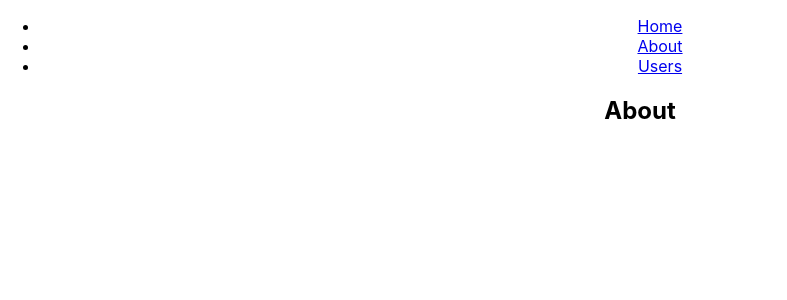
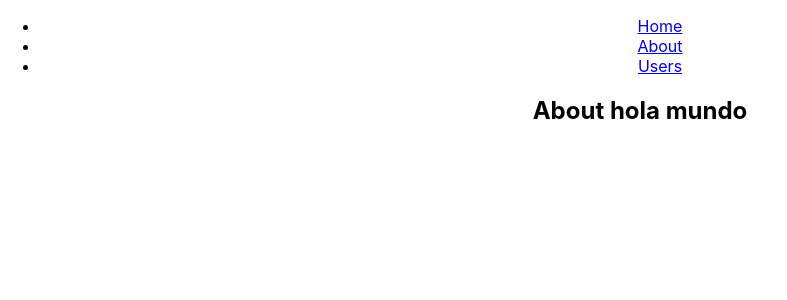
Before and after one commit to 1marincoh2/TestEdugoai, a React (Create React App) app: page /About in a window 1280 px wide. Shown: the top 300 px of the page, without its empty margins (0-787 px from the left). Built offline with nearby package versions, Linux system fonts and the light colour scheme.

Commit message:
realizado la tabla de datos

```diff
--- a/src/App.tsx
+++ b/src/App.tsx
@@ -9,7 +9,7 @@ import {
 } from "react-router-dom";
 import Home  from './pages/Home';
 import About from './pages/About';
-import Users from './pages/users';
+import Users from './pages/Users';
 
 function App() {
   return (
@@ -19,13 +19,13 @@ function App() {
         <nav>
           <ul>
             <li>
-              <Link to="/home">Home</Link>
+              <Link to="/Home">Home</Link>
             </li>
             <li>
-              <Link to="/about">About</Link>
+              <Link to="/About">About</Link>
             </li>
             <li>
-              <Link to="/users">Users</Link>
+              <Link to="/Users">Users</Link>
             </li>
           </ul>
         </nav>
@@ -33,16 +33,16 @@ function App() {
         {/* A <Switch> looks through its children <Route>s and
             renders the first one that matches the current URL. */}
         <Switch>
-          <Route path="/about">
-            <About />
+        <Route path="/Home">
+            <Home />
           </Route>
-          <Route path="/users">
+          <Route path="/About">
+            <About/>
+          </Route>
+          <Route path="/Users">
             <Users />
           </Route>
-          <Route path="/home">
-            <Home />
-          </Route>
-        </Switch>
+                  </Switch>
       </div>
     </Router>
     </div>
--- a/src/pages/about/index.tsx
+++ b/src/pages/about/index.tsx
@@ -1,7 +1,8 @@
 
 
   function About() {
-    return <h2>About</h2>;
+    return <h2>About hola mundo</h2>
+    ;
   }
 
   export default About
--- a/src/pages/home/index.tsx
+++ b/src/pages/home/index.tsx
@@ -0,0 +1,7 @@
+
+function Home() {
+
+    return <h2>Home</h2>;
+  }
+
+  export default Home
--- a/src/pages/users/index.tsx
+++ b/src/pages/users/index.tsx
@@ -0,0 +1,5 @@
+
+  function Users() {
+    return <h2>Users</h2>;
+  }
+  export default Users
```
